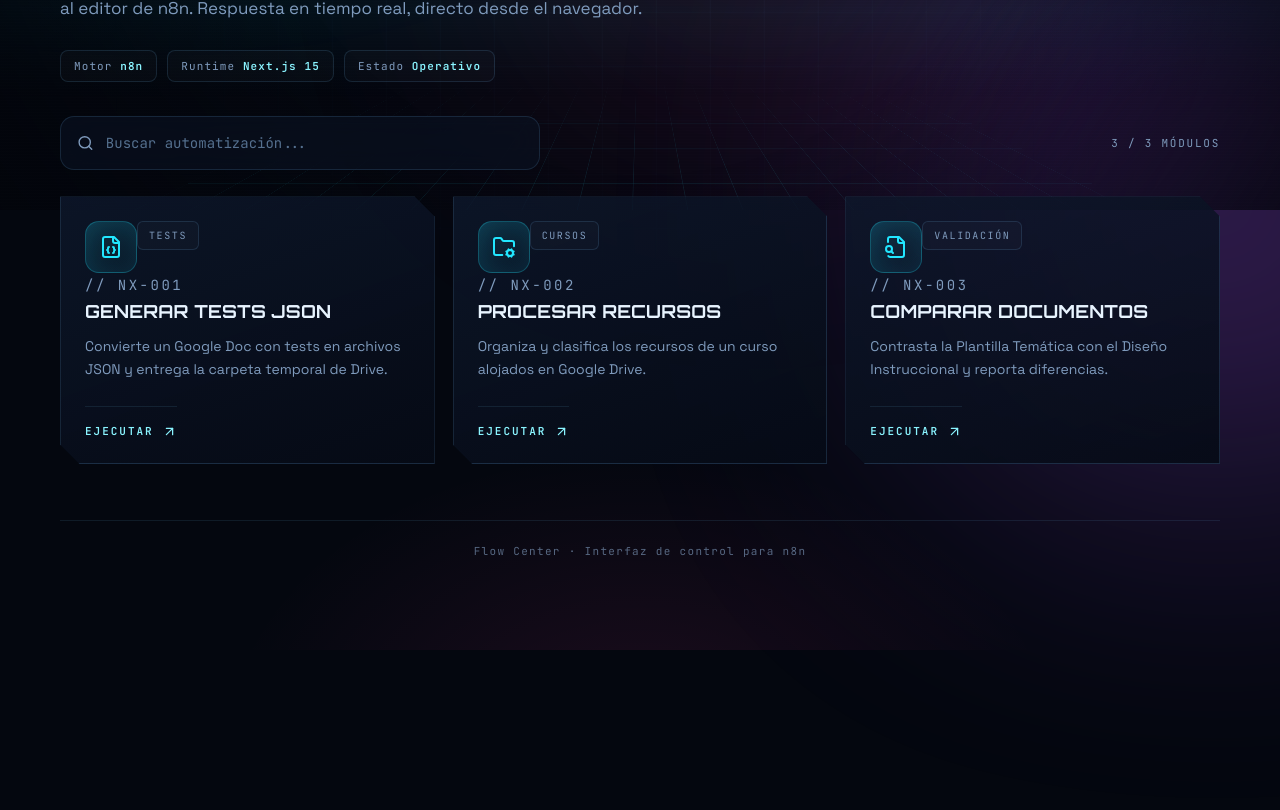
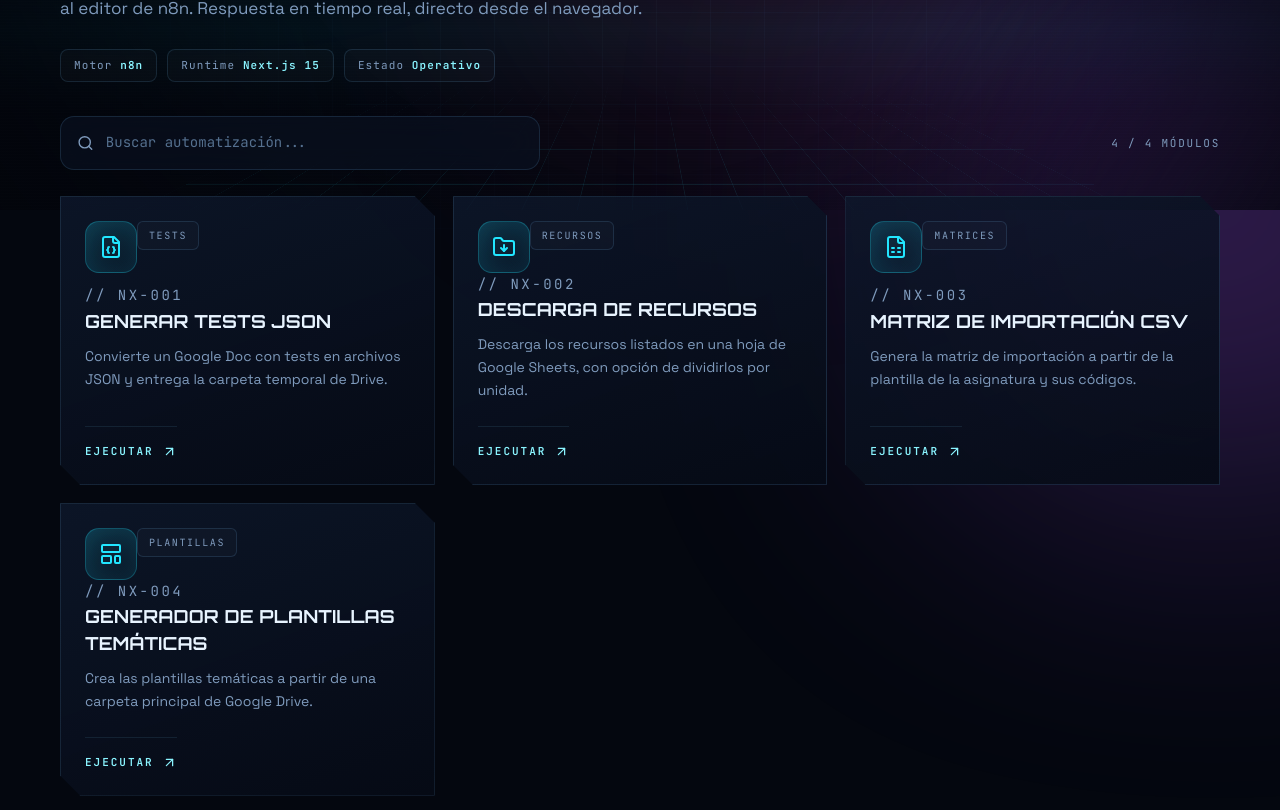
Before and after one commit to JIMENEZ45/Flujosn8n, a Next.js app: page / in a window 1280 px wide. Shown: the part 590-1400 px from the top of the page. Before the commit the page ends 1240 px from the top, so only its background shows below. Built offline with nearby package versions, Linux system fonts and the light colour scheme.

Commit message:
nuevo cambio

```diff
--- a/app/api/execute/route.ts
+++ b/app/api/execute/route.ts
@@ -7,8 +7,9 @@ export const maxDuration = 60;
 
 const webhookMap: Record<string, string | undefined> = {
   "aut-tests": process.env.N8N_WEBHOOK_AUT_TESTS,
-  "course-resources": process.env.N8N_WEBHOOK_COURSE_RESOURCES,
-  "compare-documents": process.env.N8N_WEBHOOK_COMPARE_DOCUMENTS,
+  "descargar-recursos": process.env.N8N_WEBHOOK_DESCARGAR_RECURSOS,
+  "matriz-csv": process.env.N8N_WEBHOOK_MATRIZ_CSV,
+  "plantillas-tematicas": process.env.N8N_WEBHOOK_PLANTILLAS,
 };
 
 type JsonRecord = Record<string, unknown>;
--- a/app/globals.css
+++ b/app/globals.css
@@ -1036,3 +1036,64 @@ input {
     transition-duration: 0.001ms !important;
   }
 }
+
+/* ---------- Select y ayudas de campo ---------- */
+
+.flow-form select {
+  width: 100%;
+  height: 52px;
+  padding: 0 40px 0 15px;
+  border: 1px solid var(--line);
+  border-radius: 10px;
+  outline: 0;
+  color: var(--text);
+  background-color: rgba(3, 8, 18, 0.9);
+  background-image: linear-gradient(45deg, transparent 50%, var(--cyan) 50%),
+    linear-gradient(135deg, var(--cyan) 50%, transparent 50%);
+  background-position: calc(100% - 20px) 23px, calc(100% - 14px) 23px;
+  background-size: 6px 6px, 6px 6px;
+  background-repeat: no-repeat;
+  font-family: var(--mono);
+  font-size: 13px;
+  cursor: pointer;
+  appearance: none;
+  -webkit-appearance: none;
+  transition: border-color 180ms ease, box-shadow 180ms ease;
+}
+
+.flow-form select:focus {
+  border-color: var(--line-strong);
+  box-shadow: 0 0 0 3px rgba(34, 230, 255, 0.1);
+}
+
+.flow-form select option {
+  color: var(--text);
+  background: #0a1426;
+}
+
+.field-hint {
+  color: rgba(127, 155, 189, 0.85);
+  font-family: var(--mono);
+  font-size: 10px;
+  line-height: 1.5;
+  letter-spacing: 0.02em;
+  text-transform: none;
+}
+
+/* ---------- Marca: nombre largo en pantallas pequeñas ---------- */
+
+.brand-name {
+  line-height: 1.15;
+}
+
+@media (max-width: 620px) {
+  .brand-name {
+    font-size: 14px;
+    letter-spacing: 0.1em;
+  }
+
+  .brand-sub {
+    font-size: 9px;
+    letter-spacing: 0.16em;
+  }
+}
--- a/app/layout.tsx
+++ b/app/layout.tsx
@@ -2,8 +2,8 @@ import type { Metadata, Viewport } from "next";
 import "./globals.css";
 
 export const metadata: Metadata = {
-  title: "Flow Center // Núcleo de Automatizaciones",
-  description: "Interfaz futurista para ejecutar y monitorear flujos de n8n.",
+  title: "Equipo de Cargue // Centro de Automatizaciones",
+  description: "Centro de automatizaciones del Equipo de Cargue. Ejecuta y monitorea flujos de n8n.",
 };
 
 export const viewport: Viewport = {
--- a/app/page.tsx
+++ b/app/page.tsx
@@ -3,8 +3,9 @@
 import {
   ArrowUpRight,
   FileJson,
-  FileSearch,
-  FolderCog,
+  FileSpreadsheet,
+  FolderDown,
+  LayoutTemplate,
   LoaderCircle,
   Play,
   Search,
@@ -17,8 +18,12 @@ import { useCallback, useEffect, useMemo, useState } from "react";
 type Field = {
   key: string;
   label: string;
-  placeholder: string;
-  type?: "text" | "url" | "number";
+  placeholder?: string;
+  type?: "text" | "url" | "number" | "select";
+  /** Solo para type "select". */
+  options?: string[];
+  defaultValue?: string;
+  hint?: string;
 };
 
 type Flow = {
@@ -50,40 +55,78 @@ const flows: Flow[] = [
     ],
   },
   {
-    id: "course-resources",
+    id: "descargar-recursos",
     code: "NX-002",
-    name: "Procesar recursos",
-    description: "Organiza y clasifica los recursos de un curso alojados en Google Drive.",
-    category: "Cursos",
-    icon: FolderCog,
+    name: "Descarga de recursos",
+    description:
+      "Descarga los recursos listados en una hoja de Google Sheets, con opción de dividirlos por unidad.",
+    category: "Recursos",
+    icon: FolderDown,
     fields: [
       {
-        key: "folderUrl",
-        label: "Carpeta de Google Drive",
-        placeholder: "https://drive.google.com/drive/folders/...",
+        key: "sheetUrl",
+        label: "URL de la hoja (Google Sheet)",
+        placeholder: "https://docs.google.com/spreadsheets/d/.../edit",
+        type: "url",
+        hint: "Cópiala y pégala tal cual desde la barra del navegador.",
+      },
+      {
+        key: "dividirPorUnidad",
+        label: "Dividir recursos por unidad",
+        type: "select",
+        options: ["Si", "No"],
+        defaultValue: "Si",
+        hint: "Este proceso puede tardar varios minutos.",
+      },
+    ],
+  },
+  {
+    id: "matriz-csv",
+    code: "NX-003",
+    name: "Matriz de importación CSV",
+    description:
+      "Genera la matriz de importación a partir de la plantilla de la asignatura y sus códigos.",
+    category: "Matrices",
+    icon: FileSpreadsheet,
+    fields: [
+      {
+        key: "codigos",
+        label: "Código Programa (PR) + Pensum (PS) + Asignatura (AS)",
+        placeholder: "PR PS AS Nombre de la asignatura",
+        type: "text",
+        hint: "Pega los códigos en ese orden, seguidos del nombre de la asignatura.",
+      },
+      {
+        key: "filaInicio",
+        label: "Fila desde la que inicia la tabla",
+        type: "select",
+        options: ["3", "4", "5", "6", "7"],
+        defaultValue: "5",
+        hint: "Por defecto la plantilla inicia en la fila 5.",
+      },
+      {
+        key: "plantillaUrl",
+        label: "URL de la plantilla de la asignatura",
+        placeholder: "https://docs.google.com/spreadsheets/d/...",
         type: "url",
       },
     ],
   },
   {
-    id: "compare-documents",
-    code: "NX-003",
-    name: "Comparar documentos",
-    description: "Contrasta la Plantilla Temática con el Diseño Instruccional y reporta diferencias.",
-    category: "Validación",
-    icon: FileSearch,
+    id: "plantillas-tematicas",
+    code: "NX-004",
+    name: "Generador de plantillas temáticas",
+    description:
+      "Crea las plantillas temáticas a partir de una carpeta principal de Google Drive.",
+    category: "Plantillas",
+    icon: LayoutTemplate,
     fields: [
       {
-        key: "templateUrl",
-        label: "Enlace de la Plantilla Temática",
-        placeholder: "https://docs.google.com/document/d/...",
+        key: "folderUrl",
+        label: "Link de la carpeta principal",
+        placeholder: "https://drive.google.com/drive/folders/1ABC123xyz",
         type: "url",
-      },
-      {
-        key: "designUrl",
-        label: "Enlace del Diseño Instruccional",
-        placeholder: "https://docs.google.com/document/d/...",
-        type: "url",
+        hint: "Solo la carpeta principal, no una subcarpeta.",
       },
     ],
   },
@@ -217,8 +260,8 @@ export default function Home() {
               <Terminal size={20} />
             </span>
             <span>
-              <span className="brand-name">Flow Center</span>
-              <span className="brand-sub">n8n control node</span>
+              <span className="brand-name">Equipo de Cargue</span>
+              <span className="brand-sub">Centro de automatizaciones</span>
             </span>
           </div>
 
@@ -318,7 +361,7 @@ export default function Home() {
           </div>
         )}
 
-        <p className="footer-note">Flow Center · Interfaz de control para n8n</p>
+        <p className="footer-note">Equipo de Cargue · Interfaz de control para n8n</p>
       </div>
 
       {selectedFlow && (
@@ -353,6 +396,20 @@ export default function Home() {
               {selectedFlow.fields.map((field) => (
                 <label key={field.key}>
                   <span>{field.label}</span>
+
+                  {field.type === "select" ? (
+                    <select
+                      name={field.key}
+                      defaultValue={field.defaultValue || field.options?.[0]}
+                      required
+                    >
+                      {(field.options || []).map((option) => (
+                        <option key={option} value={option}>
+                          {option}
+                        </option>
+                      ))}
+                    </select>
+                  ) : (
                     <input
                       name={field.key}
                       type={field.type || "text"}
@@ -360,6 +417,9 @@ export default function Home() {
                       autoComplete="off"
                       required
                     />
+                  )}
+
+                  {field.hint && <small className="field-hint">{field.hint}</small>}
                 </label>
               ))}
 
```
Lines whose indentation alone changed are shown as unchanged.
